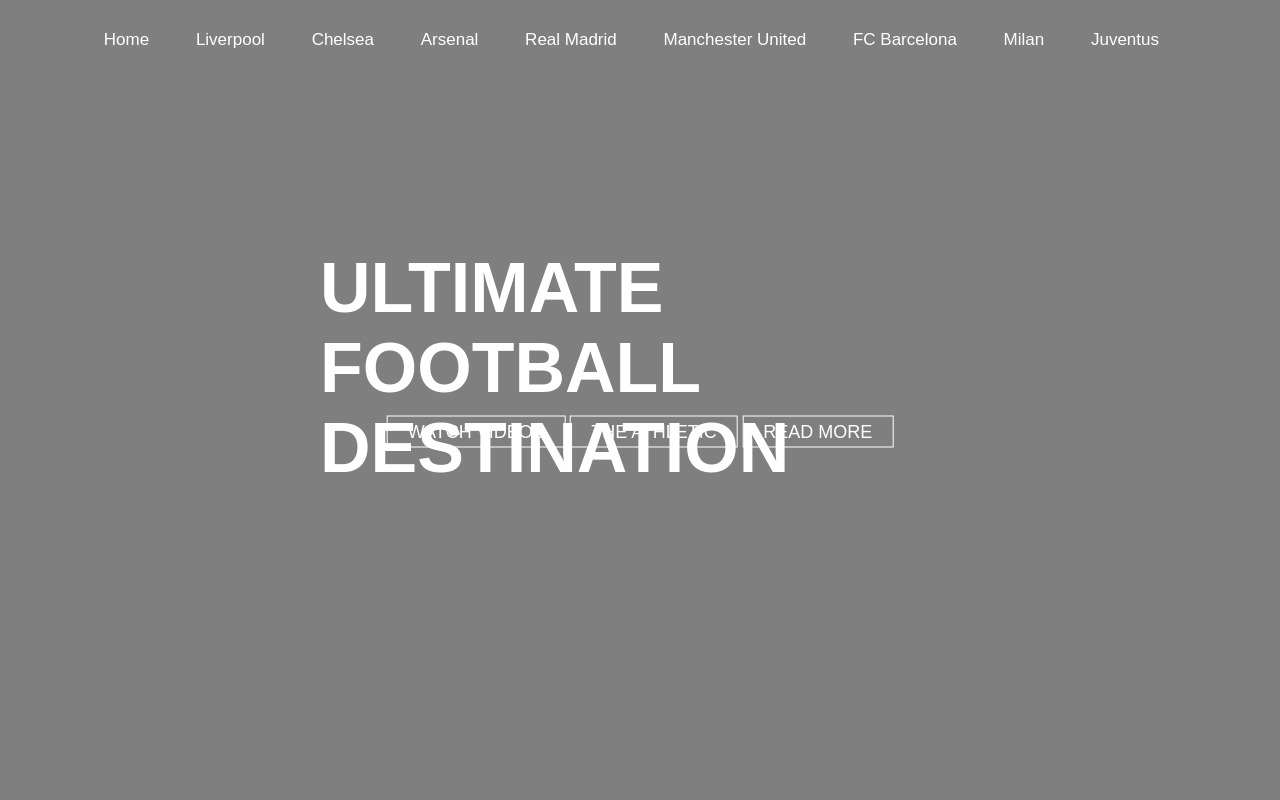
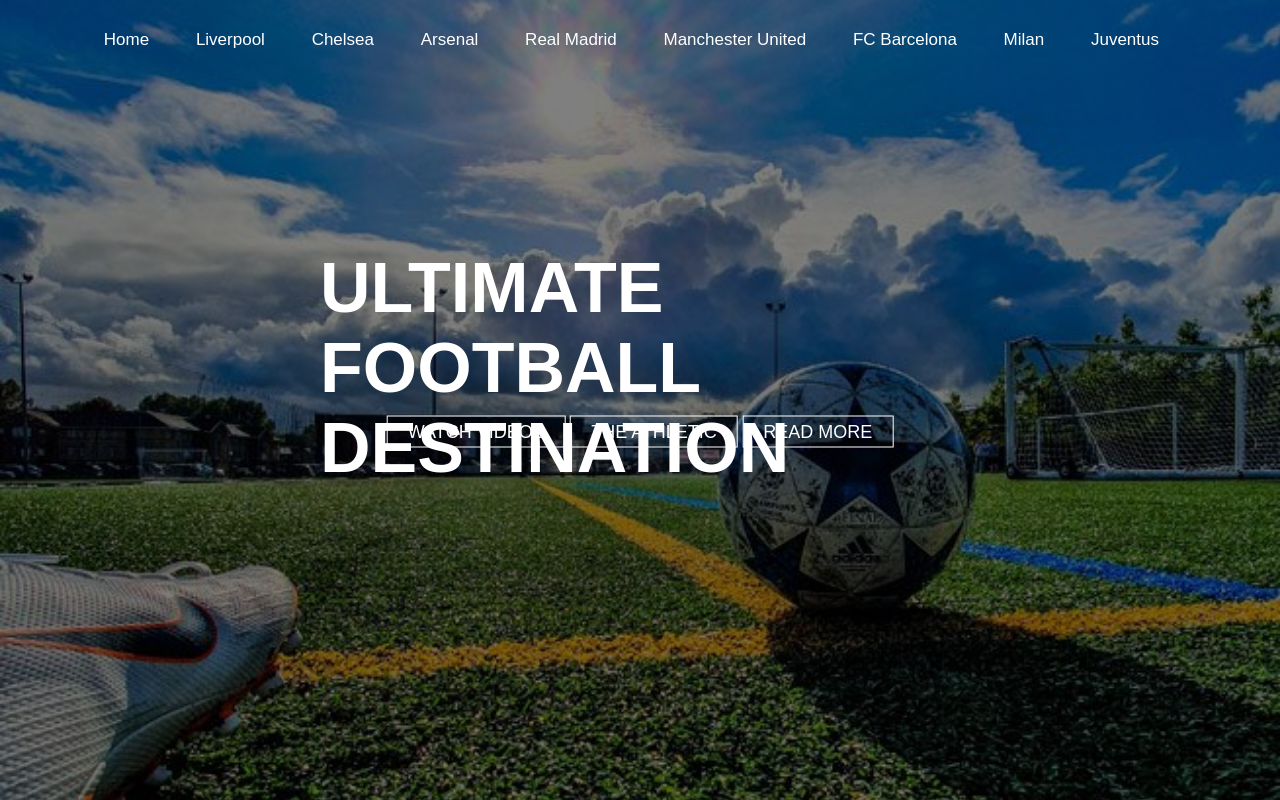
Before and after one commit to danknirvana/Dikshant-Website-Project, a plain HTML site: page index.html in a window 1280 px wide. Drawn offline with Linux system fonts and the light colour scheme.

Commit message:
Update style.css

```diff
--- a/style.css
+++ b/style.css
@@ -6,7 +6,7 @@
 
 
 header{
-    background-image: linear-gradient(rgba(0,0,0,0.5),rgba(0,0,0,0.5),rgba(0,0,0,0.5)),url(../website_project/b.jpg);
+    background-image: linear-gradient(rgba(0,0,0,0.5),rgba(0,0,0,0.5),rgba(0,0,0,0.5)),url(https://github.com/danknirvana/Dikshant-Website-Project/blob/main/b.jpeg);
     height: 100vh;
     background-size: cover;
     background-position: center;
```
